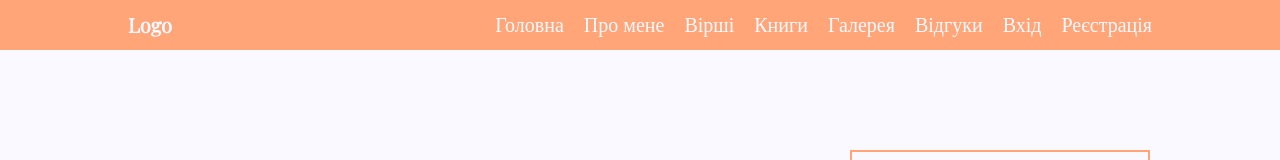
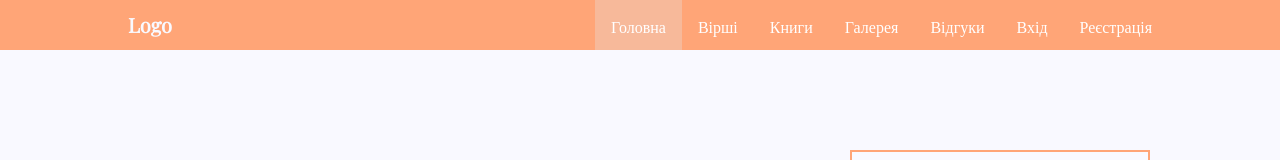
Before and after one commit to maskaa22/ulia-website, a React (Create React App) app: page / in a window 1280 px wide. Shown: the top 160 px of the page. Built offline with nearby package versions, Linux system fonts and the light colour scheme.

Commit message:
mobil style _v1

```diff
--- a/src/components/header/Header.jsx
+++ b/src/components/header/Header.jsx
@@ -4,6 +4,7 @@ import { NavLink } from "react-router-dom";
 import { GiHamburgerMenu } from 'react-icons/gi';
 import { logout, refresh } from '../../actions/user';
 import { useSelector } from 'react-redux';
+import { ImExit } from "react-icons/im";
 
 
 function Header() {
@@ -16,7 +17,7 @@ function Header() {
   }, []);
 
   const isAuth = useSelector(state => state.user.isAuth);
-
+  const currentUser = useSelector(state => state.user.currentUser);
 
 
   return (
@@ -25,21 +26,37 @@ function Header() {
       <div className='container'>
         <div className='header'>
           <span className='header__logo'>Logo</span>
+          {/* <nav className={`header__nav ${isOpen ? 'active' : ''}`}>
+            <ul className='header__nav-list'>
+              <li className='header__nav-item'><NavLink to={'/'} activeClassName={'active'} exact>Головна</NavLink></li>
+              <li className='header__nav-item'><NavLink to={'/about_my'} activeClassName={'active'}>Про мене</NavLink></li>
+              <li className='header__nav-item'><NavLink to={'/poems'} activeClassName={'active'}>Вірші</NavLink></li>
+              <li className='header__nav-item'><NavLink to={"/books"} activeClassName={'active'}>Книги</NavLink></li>
+              <li className='header__nav-item'><NavLink to={'/galarys'} activeClassName={'active'}>Галерея</NavLink></li>
+              <li className='header__nav-item'><NavLink to={'/comments'} activeClassName={'active'}>Відгуки</NavLink></li>
+              {!isAuth && <li className='header__nav-item'><NavLink to={'/login'} activeClassName={'active'}>Вхід</NavLink></li>}
+              {!isAuth && <li className='header__nav-item'><NavLink to={'/registration'} activeClassName={'active'}>Реєстрація</NavLink></li>
+              }
+
+              {isAuth && <li className='header__nav-item' onClick={() => logout()}><NavLink ><ImExit className='icon-exit'/>Вихід</NavLink></li>}
+            </ul>
+          </nav> */}
           <nav className={`header__nav ${isOpen ? 'active' : ''}`}>
-            <ul className='header__nav-list'>
-              <li className='header__nav-item'><NavLink to={'/'}>Головна</NavLink></li>
-              <li className='header__nav-item'><NavLink to={'/about_my'}>Про мене</NavLink></li>
-              <li className='header__nav-item'><NavLink to={'/poems'}>Вірші</NavLink></li>
-              <li className='header__nav-item'><NavLink to={"/books"} >Книги</NavLink></li>
-              <li className='header__nav-item'><NavLink to={'/galarys'}>Галерея</NavLink></li>
-              <li className='header__nav-item'><NavLink to={'/comments'}>Відгуки</NavLink></li>
-              {!isAuth && <li className='header__nav-item'><NavLink to={'/login'}>Вхід</NavLink></li>}
-              {!isAuth && <li className='header__nav-item'><NavLink to={'/registration'}>Реєстрація</NavLink></li>
+            <NavLink to={'/'} activeClassName={'active'} exact>Головна</NavLink>
+             {/* <NavLink to={'/about_my'} activeClassName={'active'}>Про мене</NavLink> */}
+              <NavLink to={'/poems'} activeClassName={'active'}>Вірші</NavLink>
+              <NavLink to={"/books"} activeClassName={'active'}>Книги</NavLink>
+              <NavLink to={'/galarys'} activeClassName={'active'}>Галерея</NavLink>
+              <NavLink to={'/comments'} activeClassName={'active'}>Відгуки</NavLink>
+              {!isAuth && <NavLink to={'/login'} activeClassName={'active'}>Вхід</NavLink>}
+              {!isAuth && <NavLink to={'/registration'} activeClassName={'active'}>Реєстрація</NavLink>
               }
-              {isAuth && <li className='header__nav-item' onClick={() => logout()}><NavLink to={'/'}>Вихід</NavLink></li>}
-            </ul>
+
+              {isAuth && <a onClick={() => logout()} className='nav-link-out'><ImExit className='icon-exit'/>Вихід</a>}
+              {/* <button className='header__menu-button' onClick={() => setOpen(!isOpen)}><GiHamburgerMenu /></button> */}
           </nav>
-          <button className='header__menu-button' onClick={() => setOpen(!isOpen)}><GiHamburgerMenu /></button></div></div>
+          <button className='header__menu-button' onClick={() => setOpen(!isOpen)}><GiHamburgerMenu /></button>
+          </div></div>
     </header>
   )
 }
--- a/src/components/header/style.css
+++ b/src/components/header/style.css
@@ -1,7 +1,9 @@
 header {
-  background-color: #FFA577;;
+  background-color: #FFA577;
+  ;
   box-shadow: 0 0 4px 4px rgba(0, 0, 0, 0.25);
 }
+
 .header {
   /* position: fixed; */
   left: 0;
@@ -10,6 +12,7 @@ header {
   align-items: center;
   width: 100%;
   height: 50px;
+  justify-content: space-between;
 }
 
 .header__logo {
@@ -19,14 +22,42 @@ header {
   color: #F9F9FF;
 }
 
+/* .header__nav {
+  margin-left: auto;
+  height: 100%;
+} */
 .header__nav {
-  margin-left: auto;
+  /* padding: 0 1rem; */
+  height: 100%;
+}
+.header__nav a {
+  display: inline-block;
+  text-decoration: none;
+  color: white;
+  padding: 1rem;
+}
+.header__nav a:last-child {
+  padding-right: 0;
+}
+.nav-link-out {
+  cursor: pointer;
 }
 
 .header__nav-list {
   display: flex;
   list-style-type: none;
   padding: 0;
+
+  height: 100%;
+    text-align: center;
+    align-items: center;
+}
+.header__nav-item {
+  height: 100%;
+    text-align: center;
+    display: flex;
+    justify-content: center;
+    align-items: center;
 }
 
 .header__nav-item a {
@@ -40,10 +71,21 @@ header {
   margin-left: 20px;
 }
 
-  .header__menu-button {
-    display: none;
-  }
+.header__menu-button {
+  display: none;
+}
 
+.icon-exit {
+  font-size: 15px;
+}
+/* .header__nav-item:hover {
+  background-color: #f7b99a;
+  color: #FFA577;
+} */
+.active {
+  background-color: #f7b99a;
+  color: white;
+}
 @media (max-width: 576px) {
   .header__nav {
     position: fixed;
@@ -54,7 +96,8 @@ header {
     width: 220px;
     height: 100%;
     background-color: #F9F9FF;
-    border: 2px solid #FFA577;;
+    border: 2px solid #FFA577;
+    ;
     border-top-right-radius: 16px;
     border-bottom-right-radius: 16px;
     box-shadow: 0 0 4px 4px rgba(0, 0, 0, 0.25);
--- a/src/components/main/style.css
+++ b/src/components/main/style.css
@@ -72,6 +72,140 @@ main {
   /* height: 200px;
   background-color: red; */
 
+}
+.books {
+  width: 100%;
+  height: 600px;
+  margin-top: 40px;
+}
+
+.main__h2 {
+  font-size: 50px;
+  text-align: center;
+  margin-bottom: 10px;
+  font-family: 'Lobster';
+}
+
+.main__hr {
+  color: #FFA577;
+  width: 100%;
+  size: 20px;
+  border: 1px solid;
+}
+
+hr {
+  display: block;
+}
+
+
+
+.books__flex {
+  display: flex;
+  justify-content: space-between;
+  margin-top: 40px;
+}
+
+.books__cart {
+  width: 250px;
+  height: 250px;
+}
+
+.books__cart-img {
+  width: 100%;
+}
+
+.books__cart-p {
+  font-size: 20px;
+  text-align: center;
+  padding: 10px;
+}
+
+.books__cart-flex, .contact__email-item-div-center {
+  display: flex;
+  justify-content: center;
+}
+
+.books__cart-button {
+  height: 40px;
+  width: 120px;
+  background-color: #FFA577;
+  color: #fff;
+  font-size: 15px;
+  font-weight: 700;
+  margin-top: 20px;
+  cursor: pointer;
+}
+
+.gallery {
+  width: 100%;
+    height: fit-content;
+    margin-bottom: 40px;
+    margin-top: 40px;
+}
+.slide-img {
+  width: 100%;
+}
+
+.contact {
+  width: 100%;
+  height: 550px;
+  margin-top: 80px;
+}
+
+.contact__flex {
+  display: flex;
+  justify-content: space-around;
+  margin-bottom: 20px;
+}
+.contact__flex-left, .contact__flex-rigth {
+  margin-top: 20px;
+}
+.contact__item {
+  padding: 10px;
+  display: flex;
+  justify-content: start;
+}
+.contact__label {
+  padding-left: 10px;
+}
+.contact__label-number {
+  font-family: 'Lora', serif;
+}
+.contact__email {
+  border: 1px solid #FFA577;
+  width: 70%;
+    margin: auto;
+}
+.main__h3 {
+  text-align: center;
+  margin: 10px 0 20px 0;
+}
+.contact__email-item-div {
+  width: 90%;
+    margin: auto;
+}
+.contact__email-icon {
+  font-size: 20px;
+    color: #FFA577;
+}
+.contact__email-item {
+  width: 100%;
+  height: 4vh;
+  background: transparent;
+  border: 1px solid #ffa577;
+}
+.contact-item-last {
+  margin-top: 10px;
+  height: 20vh;
+}
+.contact__email-button {
+  height: 40px;
+  width: 250px;
+  background-color: #896E69;
+  color: #fff;
+  font-size: 15px;
+  font-weight: 700;
+  margin: 20px;
 }
 
 @media (max-width: 1050px) {
@@ -228,7 +362,7 @@ main {
   }
 
   .books {
-    margin-top: 0;
+    margin-top: 15px;
   }
 
   /* .main__my-article-rigth {
@@ -242,138 +376,3 @@ main {
     min-height: 78vh;
   }
 }
-
-
-
-.main__h2 {
-  font-size: 50px;
-  text-align: center;
-  margin-bottom: 10px;
-  font-family: 'Lobster';
-}
-
-.main__hr {
-  color: #FFA577;
-  width: 100%;
-  size: 20px;
-  border: 1px solid;
-}
-
-hr {
-  display: block;
-}
-
-.books {
-  width: 100%;
-  height: 600px;
-  margin-top: 40px;
-}
-
-.books__flex {
-  display: flex;
-  justify-content: space-between;
-  margin-top: 40px;
-}
-
-.books__cart {
-  width: 250px;
-  height: 250px;
-}
-
-.books__cart-img {
-  width: 100%;
-}
-
-.books__cart-p {
-  font-size: 20px;
-  text-align: center;
-  padding: 10px;
-}
-
-.books__cart-flex, .contact__email-item-div-center {
-  display: flex;
-  justify-content: center;
-}
-
-.books__cart-button {
-  height: 40px;
-  width: 120px;
-  background-color: #FFA577;
-  color: #fff;
-  font-size: 15px;
-  font-weight: 700;
-  margin-top: 20px;
-  cursor: pointer;
-}
-
-.gallery {
-  width: 100%;
-    height: fit-content;
-    margin-bottom: 40px;
-    margin-top: 40px;
-}
-.slide-img {
-  width: 100%;
-}
-
-.contact {
-  width: 100%;
-  height: 550px;
-  margin-top: 80px;
-}
-
-.contact__flex {
-  display: flex;
-  justify-content: space-around;
-  margin-bottom: 20px;
-}
-.contact__flex-left, .contact__flex-rigth {
-  margin-top: 20px;
-}
-.contact__item {
-  padding: 10px;
-  display: flex;
-  justify-content: start;
-}
-.contact__label {
-  padding-left: 10px;
-}
-.contact__label-number {
-  font-family: 'Lora', serif;
-}
-.contact__email {
-  border: 1px solid #FFA577;
-  width: 70%;
-    margin: auto;
-}
-.main__h3 {
-  text-align: center;
-  margin: 10px 0 20px 0;
-}
-.contact__email-item-div {
-  width: 90%;
-    margin: auto;
-}
-.contact__email-icon {
-  font-size: 20px;
-    color: #FFA577;
-}
-.contact__email-item {
-  width: 100%;
-  height: 4vh;
-  background: transparent;
-  border: 1px solid #ffa577;
-}
-.contact-item-last {
-  margin-top: 10px;
-  height: 20vh;
-}
-.contact__email-button {
-  height: 40px;
-  width: 250px;
-  background-color: #896E69;
-  color: #fff;
-  font-size: 15px;
-  font-weight: 700;
-  margin: 20px;
-}
```
